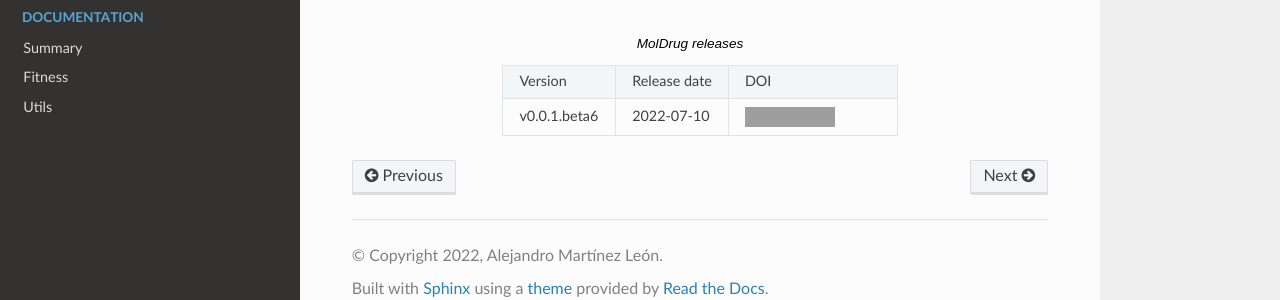
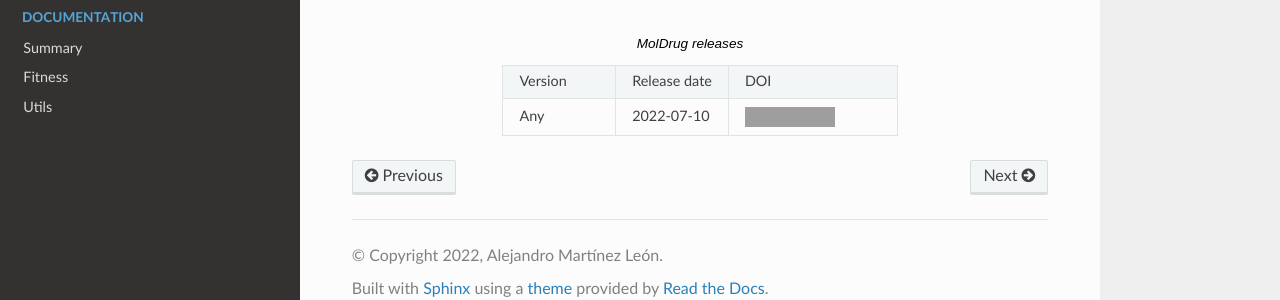
Before and after one commit to ale94mleon/moldrug, a Sphinx documentation site: the page built from docs/source/citations.rst, in a window 1280 px wide. Shown: the part 209-509 px from the top of the page. Built offline with Sphinx 7.4.7 and the Read the Docs theme 2.0.0, drawn with Linux system fonts in a browser that asks for light colours; pages that are not in the unit, such as notebooks, are missing from menus; grey boxes are pictures that could not be loaded.

Commit message:
better reference

```diff
--- a/docs/source/citations.rst
+++ b/docs/source/citations.rst
@@ -10,7 +10,7 @@ If you use MolDrug in your research, please cite the DOI corresponding to the re
     * - Version
       - Release date
       - DOI
-    * - v0.0.1.beta6
+    * - Any
       - 2022-07-10
       - ..  image:: https://zenodo.org/badge/496163299.svg
             :target: https://zenodo.org/badge/latestdoi/496163299
```
